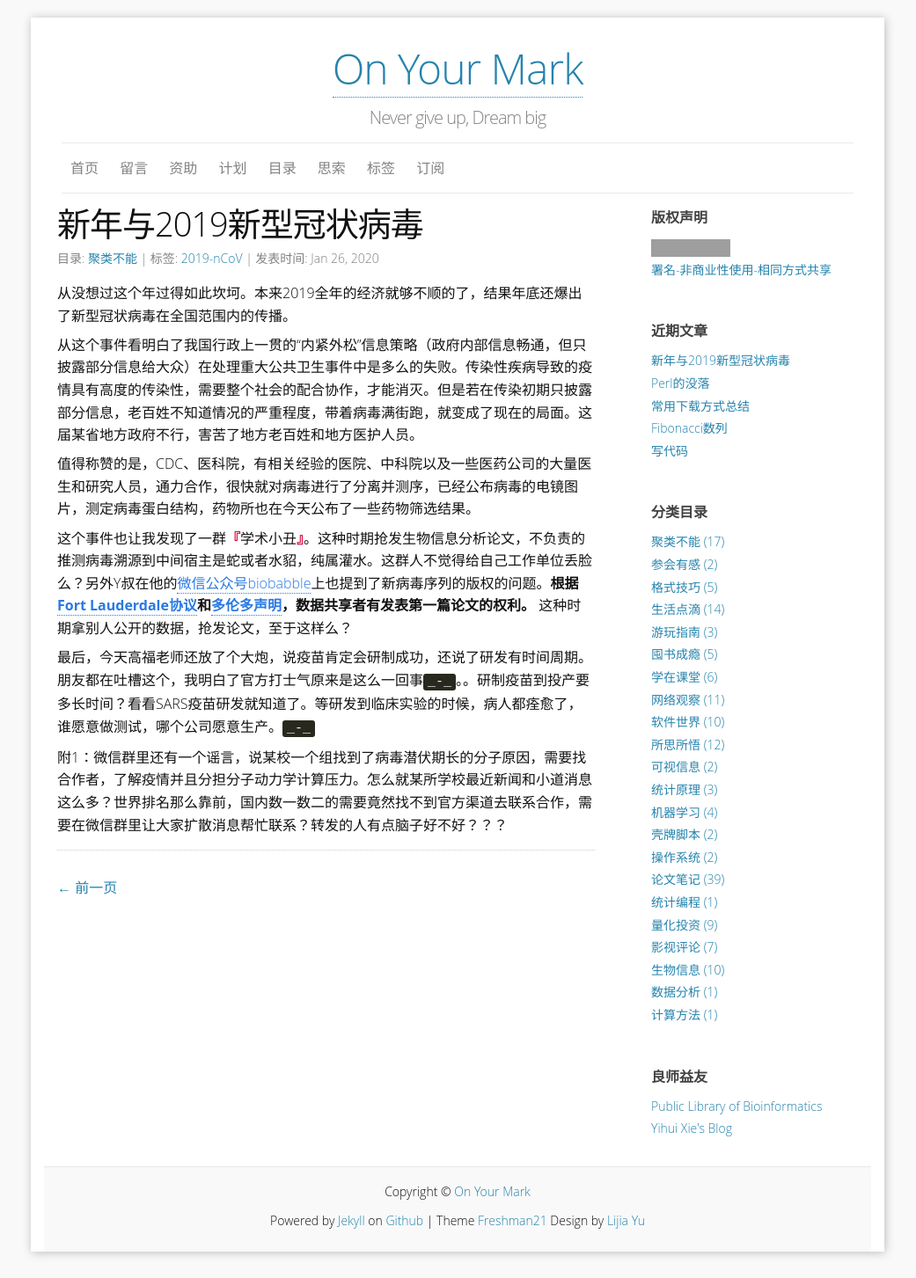
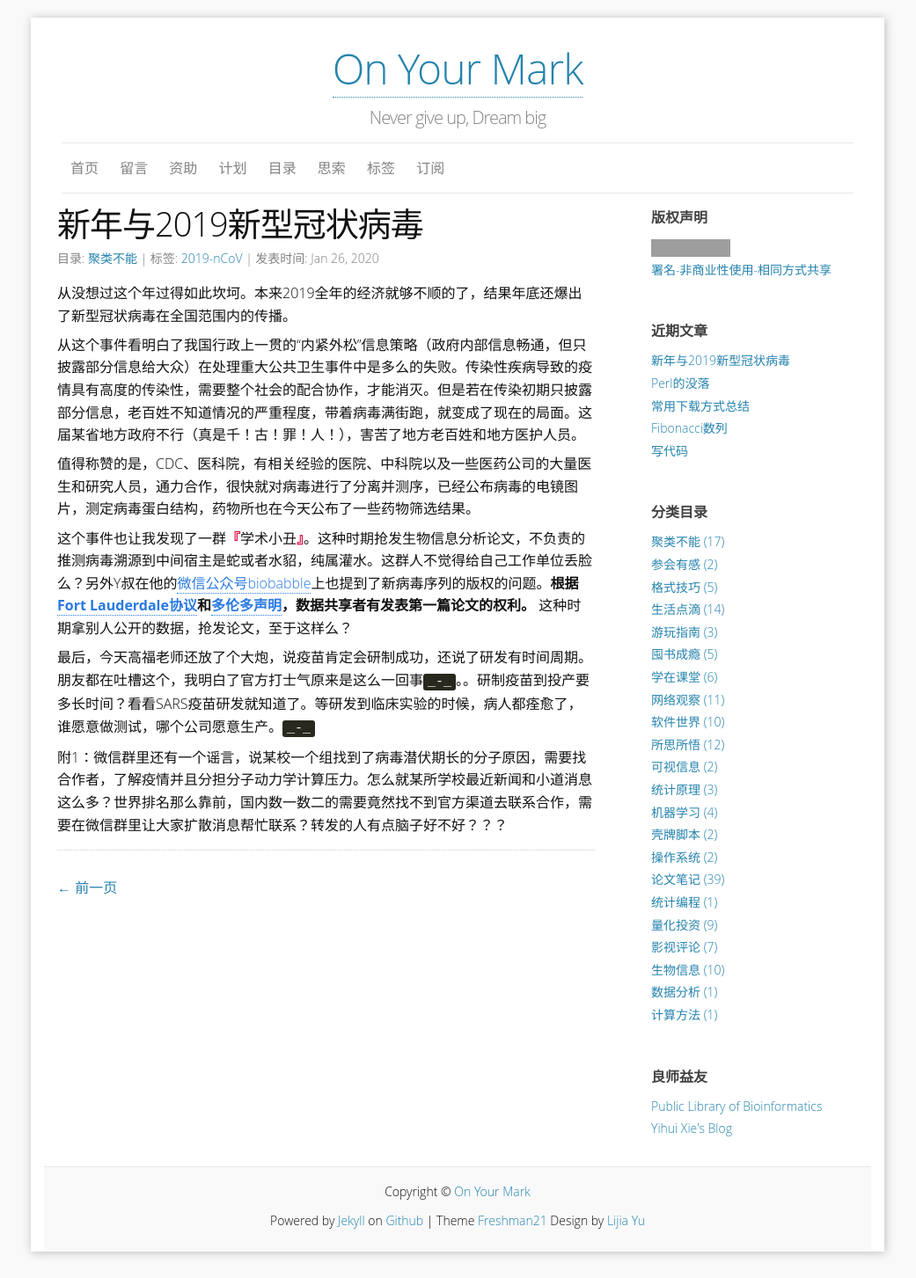
Before and after one commit to yulijia/cn, a Jekyll site: the page built from _posts/2020-01-26-Chinese-New-Year-and-2019-Novel-Coronavirus-infection.md, in a window 1280 px wide. Shown: the whole page at 88% size, without its empty margins (120-1161 px from the left). Built offline with Jekyll 4.4.1, drawn with Linux system fonts in a browser that asks for light colours; comment, search, counter and statistics services are not loaded; grey boxes are pictures that could not be loaded.

Commit message:
update content

```diff
--- a/_posts/2020-01-26-Chinese-New-Year-and-2019-Novel-Coronavirus-infection.md
+++ b/_posts/2020-01-26-Chinese-New-Year-and-2019-Novel-Coronavirus-infection.md
@@ -10,7 +10,7 @@ tags:
 
 从没想过这个年过得如此坎坷。本来2019全年的经济就够不顺的了，结果年底还爆出了新型冠状病毒在全国范围内的传播。
 
-从这个事件看明白了我国行政上一贯的“内紧外松”信息策略（政府内部信息畅通，但只披露部分信息给大众）在处理重大公共卫生事件中是多么的失败。传染性疾病导致的疫情具有高度的传染性，需要整个社会的配合协作，才能消灭。但是若在传染初期只披露部分信息，老百姓不知道情况的严重程度，带着病毒满街跑，就变成了现在的局面。这届某省地方政府不行，害苦了地方老百姓和地方医护人员。
+从这个事件看明白了我国行政上一贯的“内紧外松”信息策略（政府内部信息畅通，但只披露部分信息给大众）在处理重大公共卫生事件中是多么的失败。传染性疾病导致的疫情具有高度的传染性，需要整个社会的配合协作，才能消灭。但是若在传染初期只披露部分信息，老百姓不知道情况的严重程度，带着病毒满街跑，就变成了现在的局面。这届某省地方政府不行（真是千！古！罪！人！），害苦了地方老百姓和地方医护人员。
 
 值得称赞的是，CDC、医科院，有相关经验的医院、中科院以及一些医药公司的大量医生和研究人员，通力合作，很快就对病毒进行了分离并测序，已经公布病毒的电镜图片，测定病毒蛋白结构，药物所也在今天公布了一些药物筛选结果。
 
```
